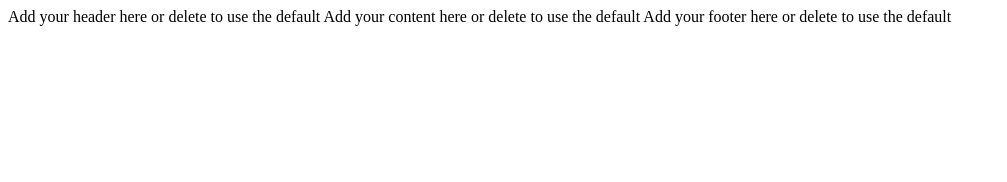
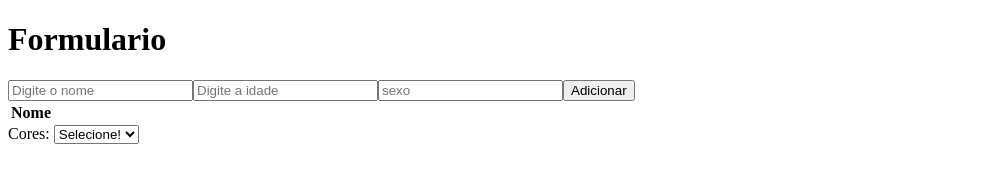
Before and after one commit to lukz1/avaliacaotendencias, a plain HTML site: page WebContent/index.html in a window 1280 px wide. Shown: the whole page, without its empty margins (0-1007 px from the left). Drawn offline with Linux system fonts and the light colour scheme.

Commit message:
formulario

```diff
--- a/WebContent/css/padrao.css
+++ b/WebContent/css/padrao.css
@@ -1 +1,7 @@
 @CHARSET "ISO-8859-1";
+body { padding: 0; margin: 0; color; bgcolor="#000000"> }
+
+ form { font-family: Verdana,Tahoma,sans-serif; font-size: 15px; background-color: #CC3300; max-width: 500px; }
+  h1 { margin-bottom: 20px; margin-left: 20px; color: #66FFFF; text-shadow: 5px 5px 5px black; }
+   input, textarea { width: 200px; padding: 10px; color: black; margin-left: 20px; -webkit-border-radius: 5px; -moz-border-radius: 5px; border: 1px solid; }
+   input:hover, textarea:hover, input:focus, textarea:focus { border-color: #000066; box-shadow: 5px 0px 9px #FFFF00; background-color: #66FFFF; color: black; font-weight: bold; } .submit input { background-color: #66FFFF; height: 40px; width: 100px; font-weight: bold; border-radius: 5px; -webkit-border-radius: 5px; -moz-border-radius: 5px; border: 1px solid; color: black; } textarea { width: 400px; height: 120px; line-height: 20px; max-width: 400px; } form label { margin-left: 20px; color: #FFFFFF; font-weight: bold; }
--- a/WebContent/index.html
+++ b/WebContent/index.html
@@ -1,20 +1,24 @@
-<!DOCTYPE html PUBLIC "-//W3C//DTD XHTML 1.0 Transitional//EN"
-    "http://www.w3.org/TR/xhtml1/DTD/xhtml1-transitional.dtd">
+<!DOCTYPE html>
+<html>
+<head>
+<meta charset="UTF-8">
+<title>Avaliação Tendencias</title>
+</head>
+<body>
 
-<html xmlns="http://www.w3.org/1999/xhtml"
-	xmlns:ui="http://java.sun.com/jsf/facelets"
-	xmlns:h="http://java.sun.com/jsf/html"
-	xmlns:f="http://java.sun.com/jsf/core">
+	<script src="js/main.js"></script>
 
-<ui:composition template="">
-	<ui:define name="header">
-	    Add your header here or delete to use the default
-	</ui:define>
-	<ui:define name="content">
-	    Add your content here or delete to use the default
-	</ui:define>
-	<ui:define name="footer">
-	    Add your footer here or delete to use the default
-	</ui:define>
-</ui:composition>
+	Cores:
+	<select size="1" name="D1">
+<option selected value="Selecione">Selecione!</option>
+<option value="2000">Branco</option>
+<option value="2001">Preto</option>
+<option value="2001">Azul</option>
+<option value="2001">Amarelo</option>
+<option value="2001">Vermelho</option>
+<option value="2001">Rosa</option>
+<option value="2001">Verde</option>
+</select>
+
+</body>
 </html>
--- a/WebContent/js/main.js
+++ b/WebContent/js/main.js
@@ -1,3 +1,49 @@
 /**
  *
  */
+document.write('<h1>Formulario</h1>');
+
+
+tabela = document.createElement('table');
+trh = document.createElement('tr');
+th = document.createElement('th');
+th.innerText = 'Nome';
+
+
+tabela.appendChild(trh).appendChild(th);
+
+formulario = document.createElement('form');
+
+nome = document.createElement('input');
+nome.setAttribute('placeholder', 'Digite o nome');
+
+idade = document.createElement('input');
+idade.setAttribute('placeholder', 'Digite a idade');
+
+sexo = document.createElement('input');
+sexo.setAttribute('placeholder', 'sexo');
+
+function adicionar(evento){
+	evento.preventDefault();
+	var tr = document.createElement('tr');
+	var td = document.createElement('td');
+	td.innerText = nome.value;
+
+
+	nome.value = '';
+
+
+	tabela.appendChild(tr).appendChild(td);
+}
+
+botaoSalvar = document.createElement('button');
+botaoSalvar.innerText = 'Adicionar';
+botaoSalvar.addEventListener('click', adicionar);
+
+
+formulario.appendChild(nome);
+formulario.appendChild(idade);
+formulario.appendChild(sexo);
+formulario.appendChild(botaoSalvar);
+document.body.appendChild(formulario);
+document.body.appendChild(tabela);
```
